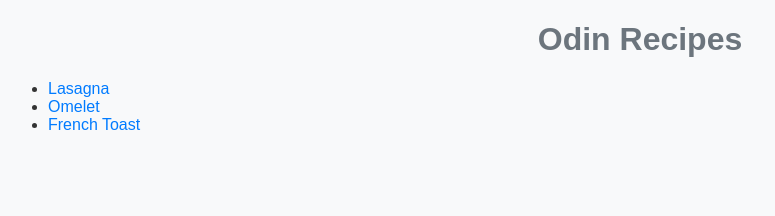
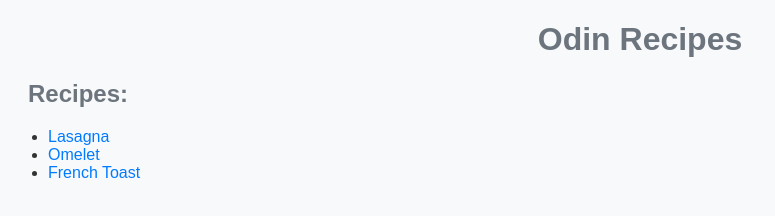
Before and after one commit to SankalpYaduvanshi/odin-recipes, a plain HTML site: page index.html in a window 1280 px wide. Shown: the whole page, without its empty margins (0-775 px from the left). Drawn offline with Linux system fonts and the light colour scheme.

Commit message:
style(index, style): improve ux of website
Updated the CSS styles in 'style.css' and made corresponding changes
in 'index.html' to enhance the user interface and experience.

```diff
--- a/index.html
+++ b/index.html
@@ -8,6 +8,8 @@
 </head>
 <body>
     <h1>Odin Recipes</h1>
+
+    <h2>Recipes:</h2>
     <ul>
         <li><a href="./recipes/lasagna.html">Lasagna</a></li>
         <li><a href="./recipes/omelet.html">Omelet</a></li>
--- a/style.css
+++ b/style.css
@@ -6,6 +6,11 @@ body {
 
 h1 {
     text-align: center;
+    color: #6c757d;
+}
+
+h2{
+    margin-left: 20px;
     color: #6c757d;
 }
 
```
